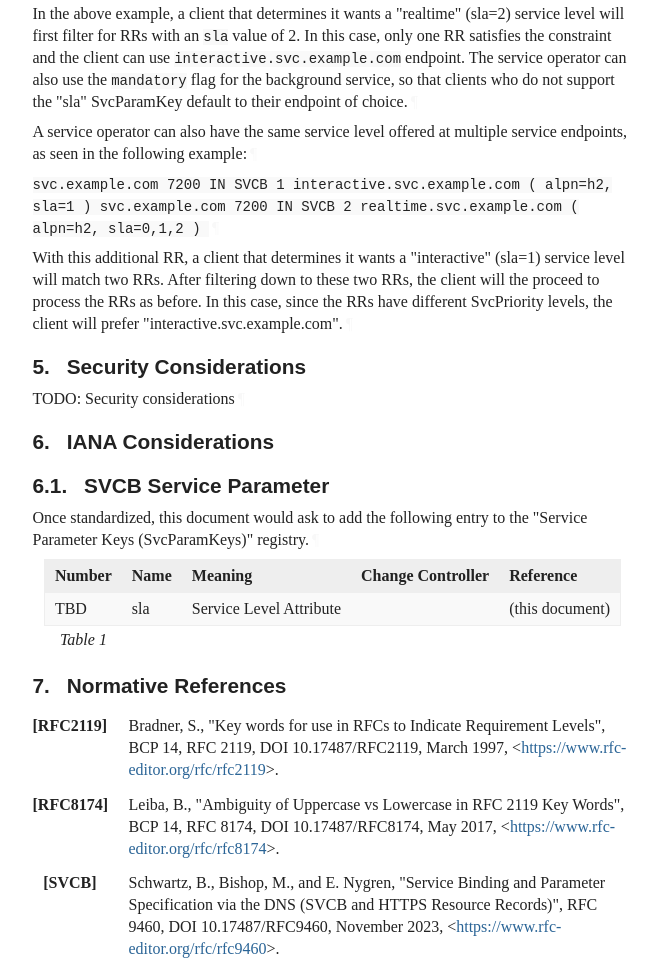
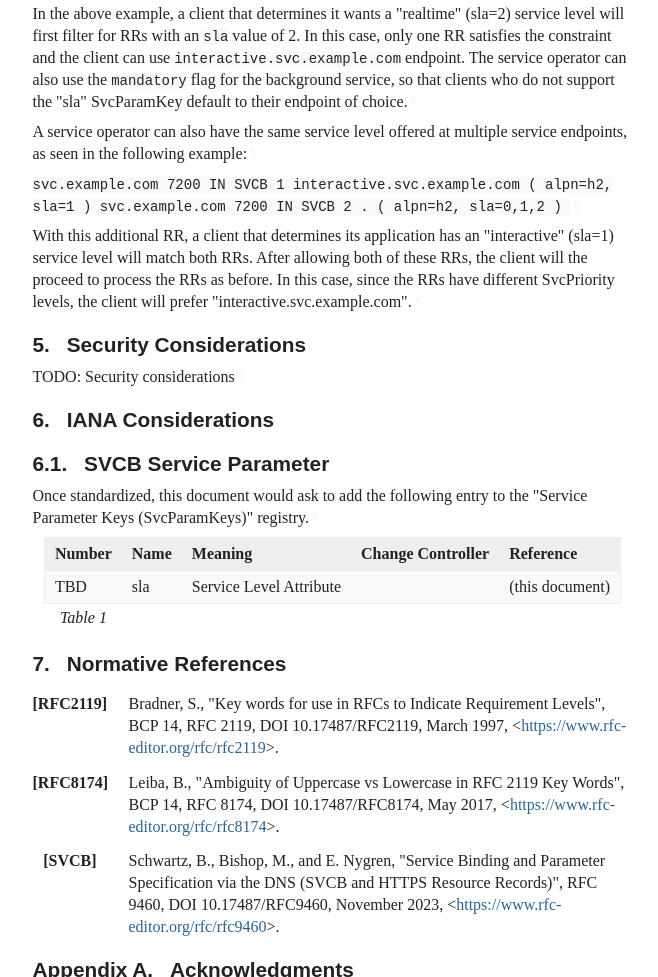
Before and after one commit to gakiwate/draft-gakiwate-dnsop-svcb-sla-parameter, a plain HTML site: page tfpauly-patch-1/draft-gakiwate-dnsop-svcb-sla-parameter.html in a window 1280 px wide. Shown: the part 2794-3771 px from the top of the page, without its empty margins (92-750 px from the left). Drawn offline with Linux system fonts and the light colour scheme; a web font is replaced by a local one.

Commit message:
Script updating gh-pages from e0f83ef. [ci skip]

```diff
--- a/tfpauly-patch-1/draft-gakiwate-dnsop-svcb-sla-parameter.html
+++ b/tfpauly-patch-1/draft-gakiwate-dnsop-svcb-sla-parameter.html
@@ -1327,10 +1327,10 @@ the "sla" SvcParamKey default to their endpoint of choice.<a href="#section-4.2-
 service endpoints, as seen in the following example:<a href="#section-4.2-4" class="pilcrow">¶</a></p>
 <p id="section-4.2-5"><code>
         svc.example.com 7200 IN SVCB 1 interactive.svc.example.com ( alpn=h2, sla=1 )
-        svc.example.com 7200 IN SVCB 2 realtime.svc.example.com ( alpn=h2, sla=0,1,2 )
+        svc.example.com 7200 IN SVCB 2 . ( alpn=h2, sla=0,1,2 )
 </code><a href="#section-4.2-5" class="pilcrow">¶</a></p>
-<p id="section-4.2-6">With this additional RR, a client that determines it wants a "interactive"
-(sla=1) service level will match two RRs. After filtering down to these two RRs,
+<p id="section-4.2-6">With this additional RR, a client that determines its application has an "interactive"
+(sla=1) service level will match both RRs. After allowing both of these RRs,
 the client will the proceed to process the RRs as before. In this case, since
 the RRs have different SvcPriority levels, the client will prefer
 "interactive.svc.example.com".<a href="#section-4.2-6" class="pilcrow">¶</a></p>
```
Also changed, not shown: tfpauly-patch-1/draft-gakiwate-dnsop-svcb-sla-parameter.txt.
